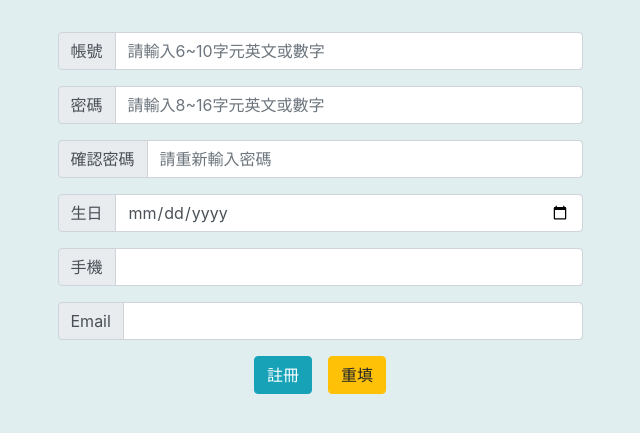
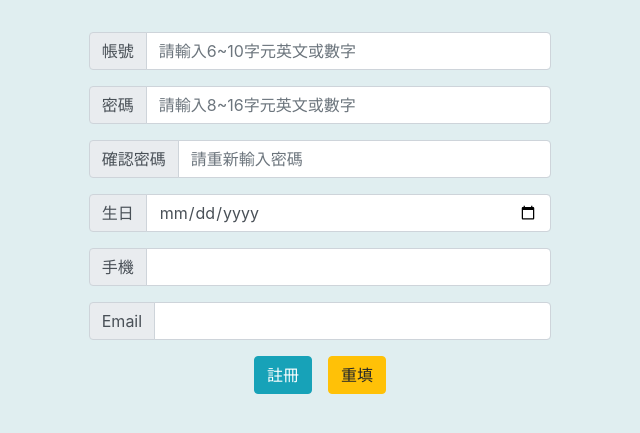
Before and after one commit to wdaweb/invoice-MissPigHead, a PHP site: page /index.php?do=signup in a window 1280 px wide. Shown: the part 56-489 px from the top of the page, without its empty margins (320-960 px from the left). Run offline with PHP 8.4, Linux system fonts and the light colour scheme.

Commit message:
修改CSS格式

```diff
--- a/signup.php
+++ b/signup.php
@@ -1,37 +1,37 @@
 <!-- 資料格式驗證：待老師教JavaScipt後補充 -->
 <form class="container" action="./api/add_user.php" method="post">
   <div class="row justify-content-center">
-    <div class="input-group col-sm-10 col-md-8 col-lg-6 mx-md-5 my-2">
+    <div class="input-group col-sm-10 col-md-8 col-lg-6 col-xl-5 mx-md-5 px-0 my-2">
       <div class="input-group-prepend">
         <span class="input-group-text">帳號</span>
       </div>
       <input type="text" class="form-control" name="acc" placeholder="請輸入6~10字元英文或數字" required>
     </div>
-    <div class="input-group col-sm-10 col-md-8 col-lg-6 mx-md-5 my-2">
+    <div class="input-group col-sm-10 col-md-8 col-lg-6 col-xl-5 mx-md-5 px-0 my-2">
       <div class="input-group-prepend">
         <span class="input-group-text">密碼</span>
       </div>
       <input type="password" class="form-control" name="pw" placeholder="請輸入8~16字元英文或數字" required>
     </div>
-    <div class="input-group col-sm-10 col-md-8 col-lg-6 mx-md-5 my-2">
+    <div class="input-group col-sm-10 col-md-8 col-lg-6 col-xl-5 mx-md-5 px-0 my-2">
       <div class="input-group-prepend">
         <span class="input-group-text">確認密碼</span>
       </div>
       <input type="password" class="form-control" name="pw2" placeholder="請重新輸入密碼" required>
     </div>
-    <div class="input-group col-sm-10 col-md-8 col-lg-6 mx-md-5 my-2">
+    <div class="input-group col-sm-10 col-md-8 col-lg-6 col-xl-5 mx-md-5 px-0 my-2">
       <div class="input-group-prepend">
         <span class="input-group-text">生日</span>
       </div>
       <input type="date" class="form-control" name="birth">
     </div>
-    <div class="input-group col-sm-10 col-md-8 col-lg-6 mx-md-5 my-2">
+    <div class="input-group col-sm-10 col-md-8 col-lg-6 col-xl-5 mx-md-5 px-0 my-2">
       <div class="input-group-prepend">
         <span class="input-group-text">手機</span>
       </div>
       <input type="number" class="form-control" name="tel" pattern="[0-9]{10}">
     </div>
-    <div class="input-group col-sm-10 col-md-8 col-lg-6 mx-md-5 my-2">
+    <div class="input-group col-sm-10 col-md-8 col-lg-6 col-xl-5 mx-md-5 px-0 my-2">
       <div class="input-group-prepend">
         <span class="input-group-text">Email</span>
       </div>
```
